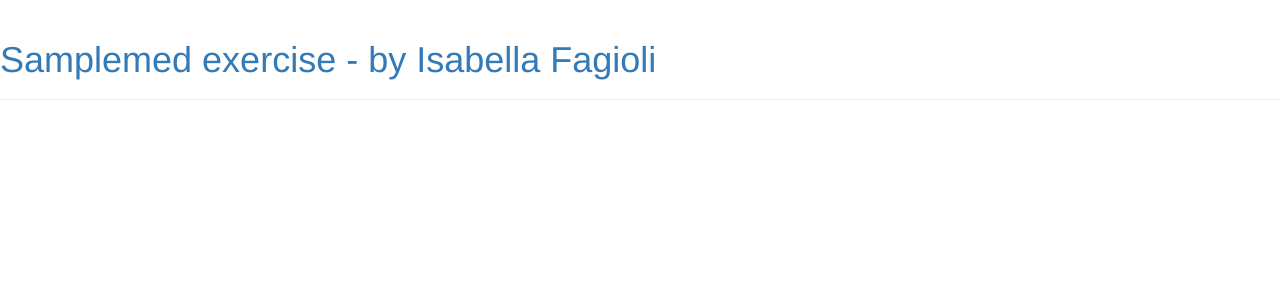
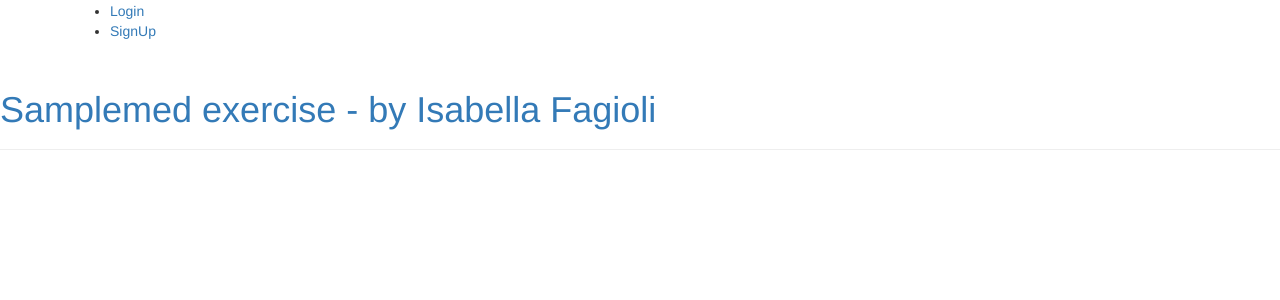
Before and after one commit to isabellafagioli/Exercicio, a Django app: page / in a window 1280 px wide. Shown: the top 300 px of the page. Run offline with Django 3.2, Linux system fonts and the light colour scheme; data that the repository does not hold is empty; some libraries are stand-ins or nearby versions.

Commit message:
created login, signin and logout

```diff
--- a/postlist/templates/blog/base.html
+++ b/postlist/templates/blog/base.html
@@ -8,6 +8,27 @@
         <link rel="stylesheet" href="{% static 'css/blog.css' %}">
     </head>
     <body>
+        <header>
+            <nav class="navbar navbar-expand navbar-dark bg-dark mb-3">
+                <div class="container">
+                    <ul class="navbar-nav">
+                        {% if user.is_authenticated %}
+                        <li class="nav-item">
+                            <a class="nav-link" href="{% url 'account_logout' %}">Logout</a>
+                        </li>
+                        {% else %}
+                        <li class="nav-item">
+                            <a class="nav-link" href="{% url 'account_login' %}">Login</a>
+                        </li>
+                        <br>
+                        <li class="nav-item">
+                            <a class="nav-link" href="{% url 'account_signup' %}">SignUp</a>
+                        </li>
+                        {% endif %}
+                    </ul>
+                </div>
+            </nav>
+        </header>
         <div class="page-header">
             {% if user.is_authenticated %}
                 <a href="{% url 'post_new' %}" class="top-menu"><span class="glyphicon glyphicon-plus"></span></a>
```
